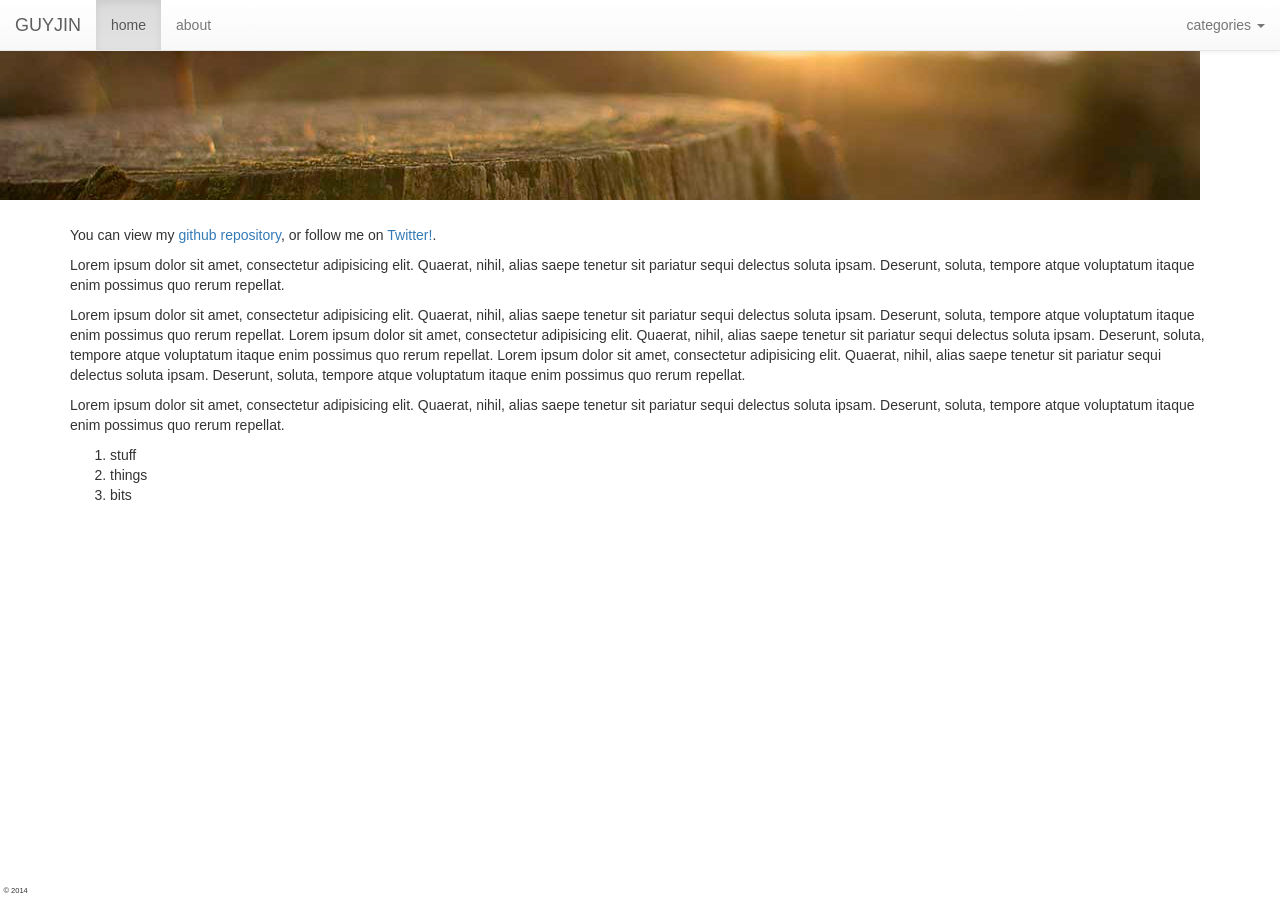
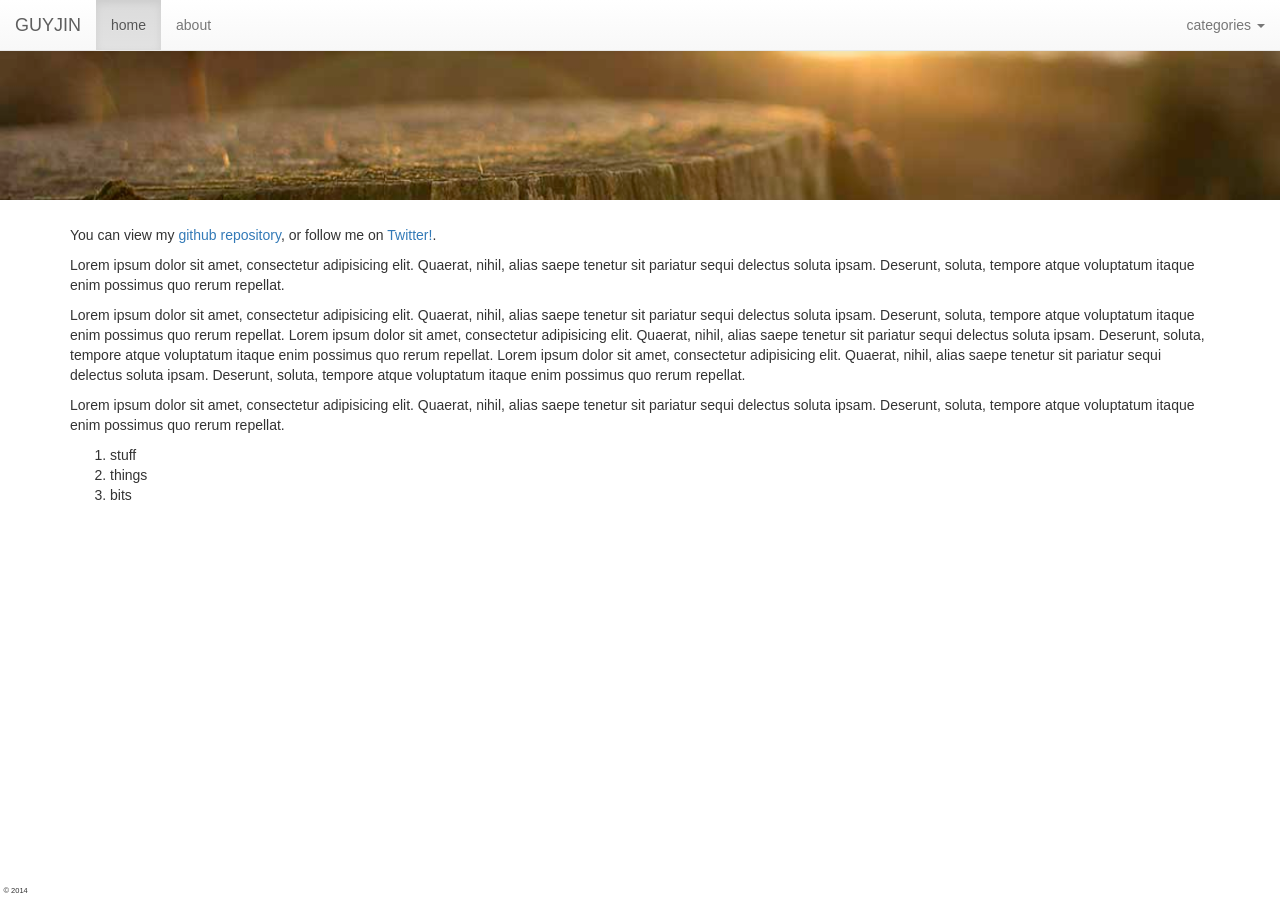
Before and after one commit to guyjin/guyjin.github.io, a Jekyll site: the page built from about.md, in a window 1280 px wide. Built offline with Jekyll 4.4.1, drawn with Linux system fonts in a browser that asks for light colours; nearby versions of some CDN libraries.

Commit message:
banner img width

```diff
--- a/css/github.css
+++ b/css/github.css
@@ -8,6 +8,9 @@ body {
     overflow: hidden;
     margin-top: -25px;
     margin-bottom: 25px; }
+    body .banner img {
+      width: 100%;
+      min-height: 200px; }
   body footer {
     background-color: rgba(255, 255, 255, 0.5);
     color: #333333;
```
